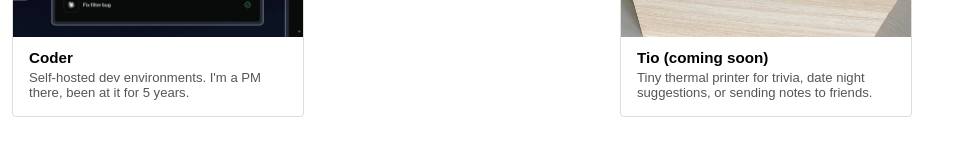
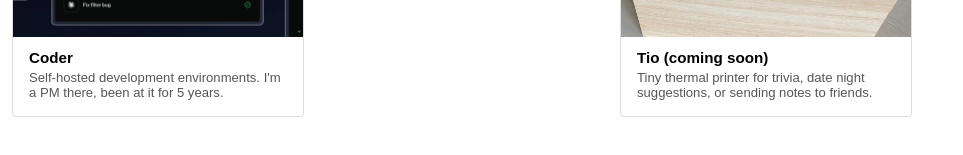
Before and after one commit to bpmct/bpmct, a Next.js app: page /projects in a window 1280 px wide. Shown: the part 511-666 px from the top of the page, without its empty margins (0-963 px from the left). Built offline with nearby package versions, Linux system fonts and the light colour scheme.

Commit message:
Coder: dev -> development environments

```diff
--- a/app/projects/page.tsx
+++ b/app/projects/page.tsx
@@ -8,7 +8,7 @@ const projects = [
   {
     name: "Coder",
     description:
-      "Self-hosted dev environments. I'm a PM there, been at it for 5 years.",
+      "Self-hosted development environments. I'm a PM there, been at it for 5 years.",
     link: "https://coder.com",
     images: ["/images/projects/coder.jpg"],
   },
```
